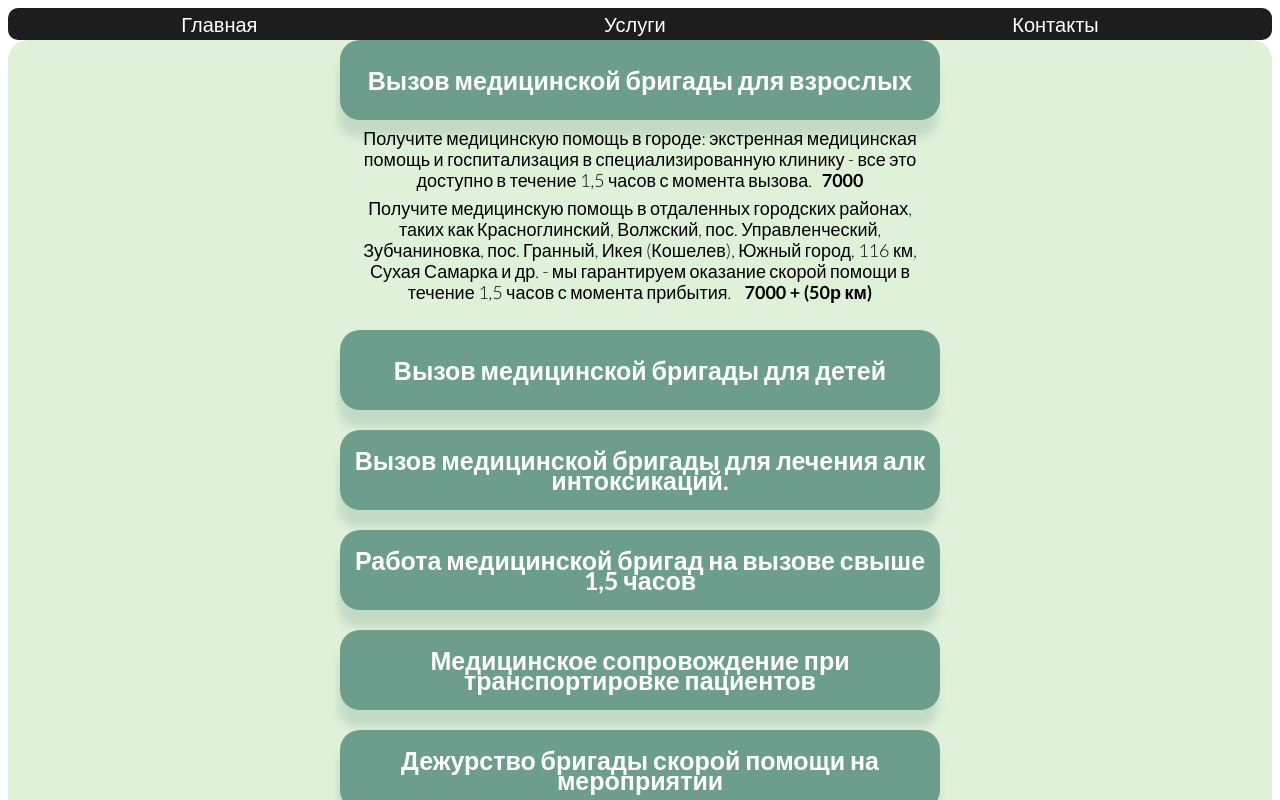
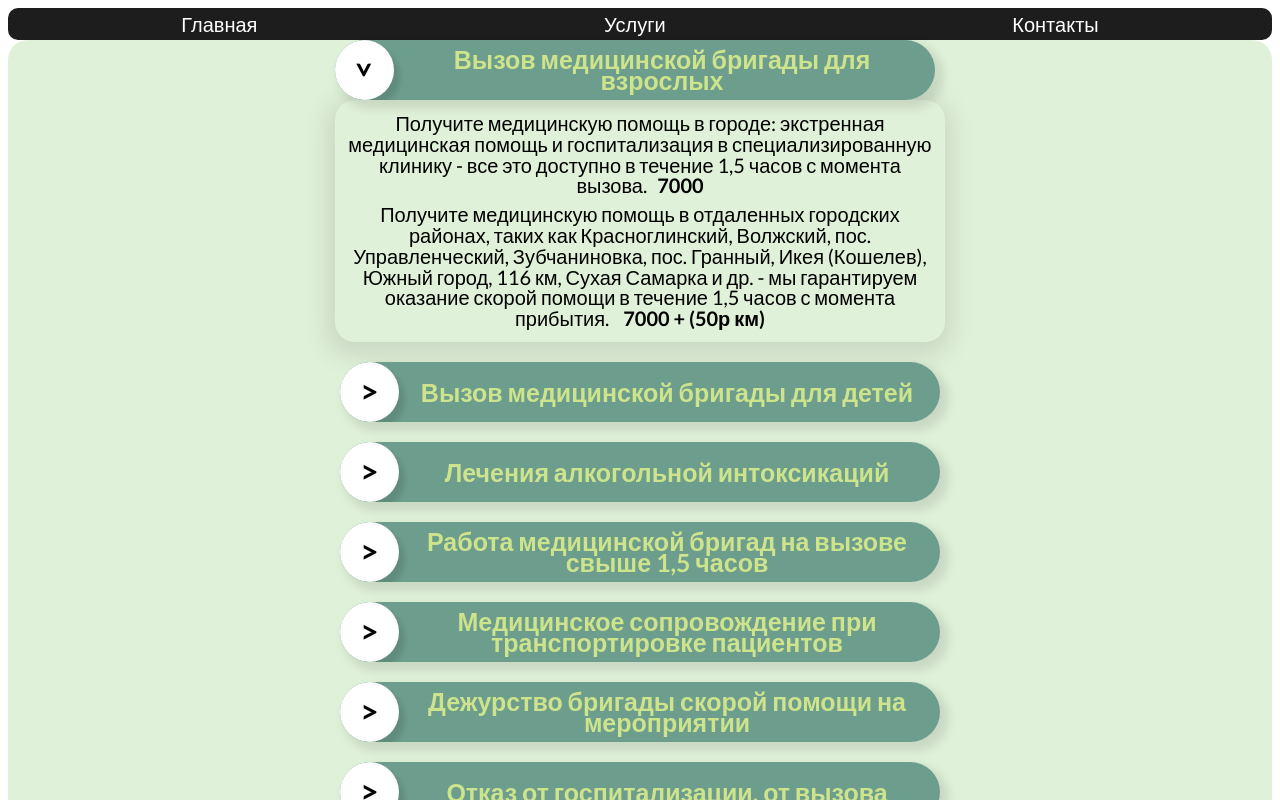
Before and after one commit to Pavl0ffN94/Ambulance-website-refreshed, a React (Vite) app: page /price in a window 1280 px wide. Both pictures are taken after a click on the button "Вызов медицинской бригады для взрослых". Shown: the top 800 px of the page. Built offline with nearby package versions, Linux system fonts and the light colour scheme.

Commit message:
custom price

```diff
--- a/src/components/main/style.sass
+++ b/src/components/main/style.sass
@@ -43,7 +43,7 @@
         align-items: center
         z-index: 3
         font-weight: 700
-        font-size: 2rem
+        font-size: 2.5rem
         color: #000
         max-width: 30%
         padding: 1rem
@@ -101,7 +101,7 @@
             display: none
         &_ekg
             width: 100%
-            top: 35%
+            top: 45%
             left: 0
         &_phone
             max-width: 100%
--- a/src/components/priceCard/PriceCard.tsx
+++ b/src/components/priceCard/PriceCard.tsx
@@ -1,4 +1,4 @@
-import  {memo, useState} from 'react'
+import  {memo, useState, useCallback} from 'react'
 import {motion, AnimatePresence} from 'framer-motion';
 import './style.sass'
 import {IPriceCardProps} from 'types';
@@ -9,14 +9,14 @@ const PriceCardImpl: React.FC<IPriceCardProps> = ({headline, cost1, cost2, clari
 
   const [isVisible, setVisible] = useState(false);
 
-  const handleVisibility = () => setVisible(!isVisible);
+  const handleVisibility = useCallback(() => setVisible(!isVisible),[isVisible]);
 
   return (
     <div className='card_wrapper'>
       <motion.button
        style={{overflow: 'hidden'}}
        onClick={handleVisibility}
-       className="btn_click">
+       className={`btn ${isVisible ? 'rotated' : ''}`}>
         {headline}
       </motion.button>
       <AnimatePresence>
@@ -25,7 +25,7 @@ const PriceCardImpl: React.FC<IPriceCardProps> = ({headline, cost1, cost2, clari
             initial={{height: 0, opacity: 0}}
             animate={{height: 'auto', opacity: [0, 1] }}
             exit={{height: 0, opacity: [1, 0]}}
-            transition={{duration: 0.3, type:'tween'}}>
+            transition={{duration: 0.4, type:'tween'}}>
             <div className="card_visible">
                <div className='text' >
                   {clarification1}
--- a/src/components/priceCard/style.sass
+++ b/src/components/priceCard/style.sass
@@ -1,21 +1,46 @@
-
-.btn_click
+.card_wrapper
+    height: fit-content
+.btn
     background-color: #6c9d8d
     font-family: 'Lato',sans-serif
     font-style: normal
     font-weight: 600
     font-size: 25px
     line-height: 1.3rem
-    color: #fff
-    height: 80px
+    color: #cde38c
+    height: 60px
     width: 600px
-    border-radius: 20px
+    border-radius: 30px
     border: none
-    box-shadow: -2px 17px 8px 0px rgba(108, 157, 141, 0.25)
+    box-shadow: 6px 6px 10px 3px rgba(0, 0, 0, 0.1)
+    position: relative
+    padding-left: 60px
     &:hover
-        background-color: #06b390
-        transition: 0.5s
+        background-color: #304b45
+        transition: 0.8s
         cursor: pointer
+    &::before
+        content: '>'
+        font-size: 2rem
+        color: #000
+        position: absolute
+        left: 20px
+        top: 19px
+        z-index: 2
+        transform: rotate(0deg)
+        transition: transform 0.3s
+    &::after
+        content: " "
+        background-color: #fff
+        position: absolute
+        left: -1px
+        top: 0px
+        width: 60px
+        height: 60px
+        border-radius: 50%
+        box-shadow: 6px 7px 5px 0px rgba(0, 0, 0, 0.11)
+    &.rotated::before
+        transform: rotate(90deg)
 
 .card_visible
     text-align: center
@@ -29,6 +54,8 @@
     max-height: 300px
     width: 600px
     border-radius: 20px
+    padding: 5px
+    box-shadow: -1px 7px 25px 8px rgba(0, 0, 0, 0.1)
 
 strong
     margin-left: 10px
@@ -37,12 +64,16 @@ strong
     margin: 0.5rem
     font-family: 'Lato', sans-serif
     font-style: normal
-    font-weight: 300
+    font-weight: 500
+    font-size: 20px
 
 @media (max-width: 619px)
-    .btn_click
-        font-size: 20px
-        height: 62px
+    .btn
+        font-size: 16px
+        height: 60px
         width: 330px
     .card_visible
         width: 330px
+        height: fit-content
+    .text
+        font-size: 15px
--- a/src/helpers/data-price.ts
+++ b/src/helpers/data-price.ts
@@ -17,7 +17,7 @@ export const dataPrice = [
     id: 2,
   },
   {
-    headline:'Вызов медицинской бригады для лечения алк интоксикаций.',
+    headline:'Лечения алкогольной интоксикаций',
     clarification1: `Быстро получите комплексное лечение, включающее дезинтоксикацию, сосудистую терапию и симптоматическое лечение, в городских районах - мы обеспечиваем оказание медицинской помощи в течение 1,5 часов с момента прибытия.`,
     cost1:'7000' ,
     clarification2: `Получите медицинскую помощь в отдаленных городских районах, таких как Красноглинский, Волжский, пос. Управленческий, Зубчаниновка, пос. Гранный, Икея (Кошелев), Южный город, 116 км, Сухая Самарка - мы гарантируем оказание скорой помощи в течение 1,5 часов с момента прибытия.`,
@@ -43,7 +43,7 @@ export const dataPrice = [
     clarification1: ` Сопровождение мероприятий в черте города `,
       cost1:'4000 / час' ,
     clarification2: ` Сопровождение мероприятий за чертой города`,
-    cost2:'4000 / час + 45руб/км (расстояние в обе стороны)' ,
+    cost2:'4000 / час + 50 руб/км (расстояние в обе стороны)' ,
     id: 6,
   },
   {
```
